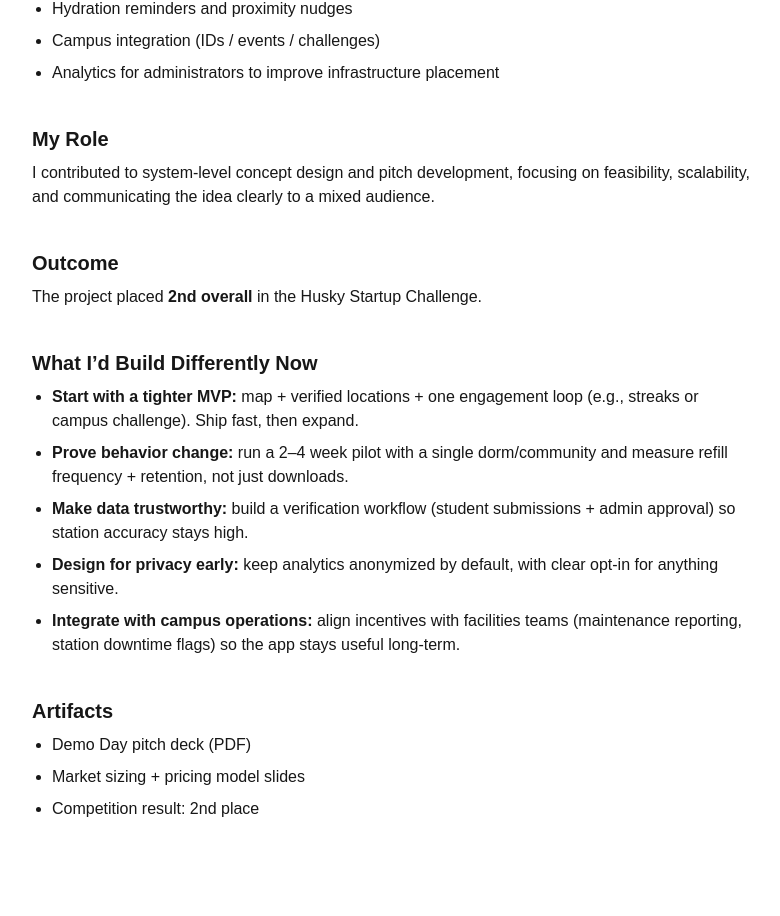
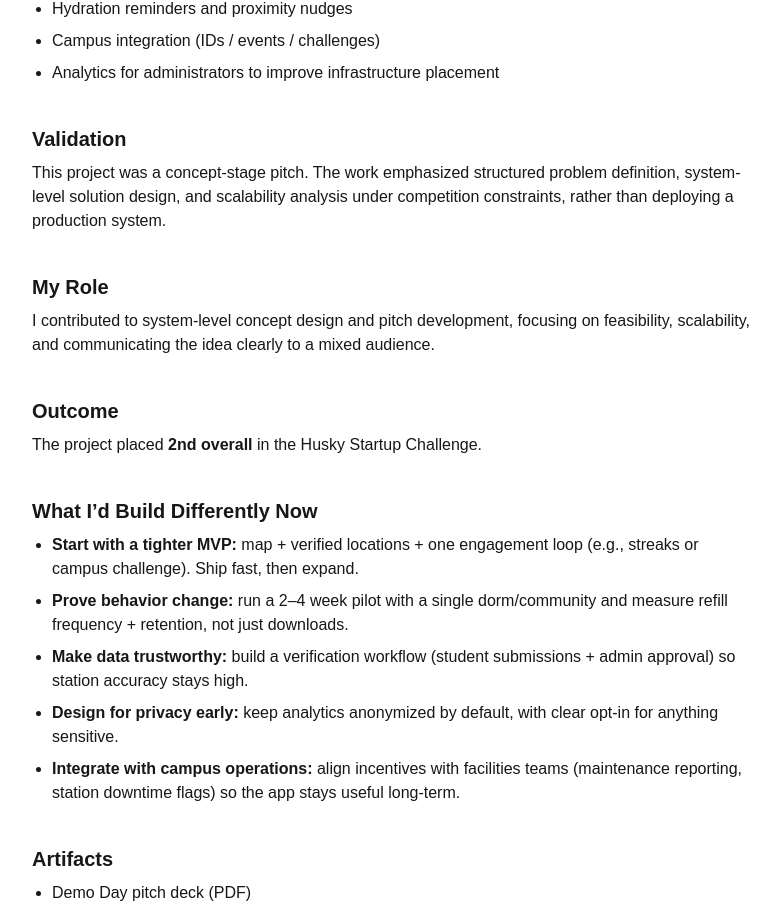
Before and after one commit to nickc32849/personal_website, a Next.js app: page /projects/husky-startup-challenge in a window 1280 px wide. Shown: the part 1260-2176 px from the top of the page, without its empty margins (248-1028 px from the left). Before the commit the page ends 2129 px from the top, so only its background shows below. Built offline with nearby package versions, Linux system fonts and the light colour scheme.

Commit message:
Clarify concept-stage validation for SustainaFill pitch

```diff
--- a/app/projects/husky-startup-challenge/page.tsx
+++ b/app/projects/husky-startup-challenge/page.tsx
@@ -63,6 +63,14 @@ export default function HuskyStartupChallengePage() {
         </ul>
       </Section>
 
+      <Section title="Validation">
+        <p>
+          This project was a concept-stage pitch. The work emphasized structured problem
+          definition, system-level solution design, and scalability analysis under competition
+          constraints, rather than deploying a production system.
+        </p>
+      </Section>
+
       <Section title="My Role">
         <p>
           I contributed to system-level concept design and pitch development, focusing on
```
